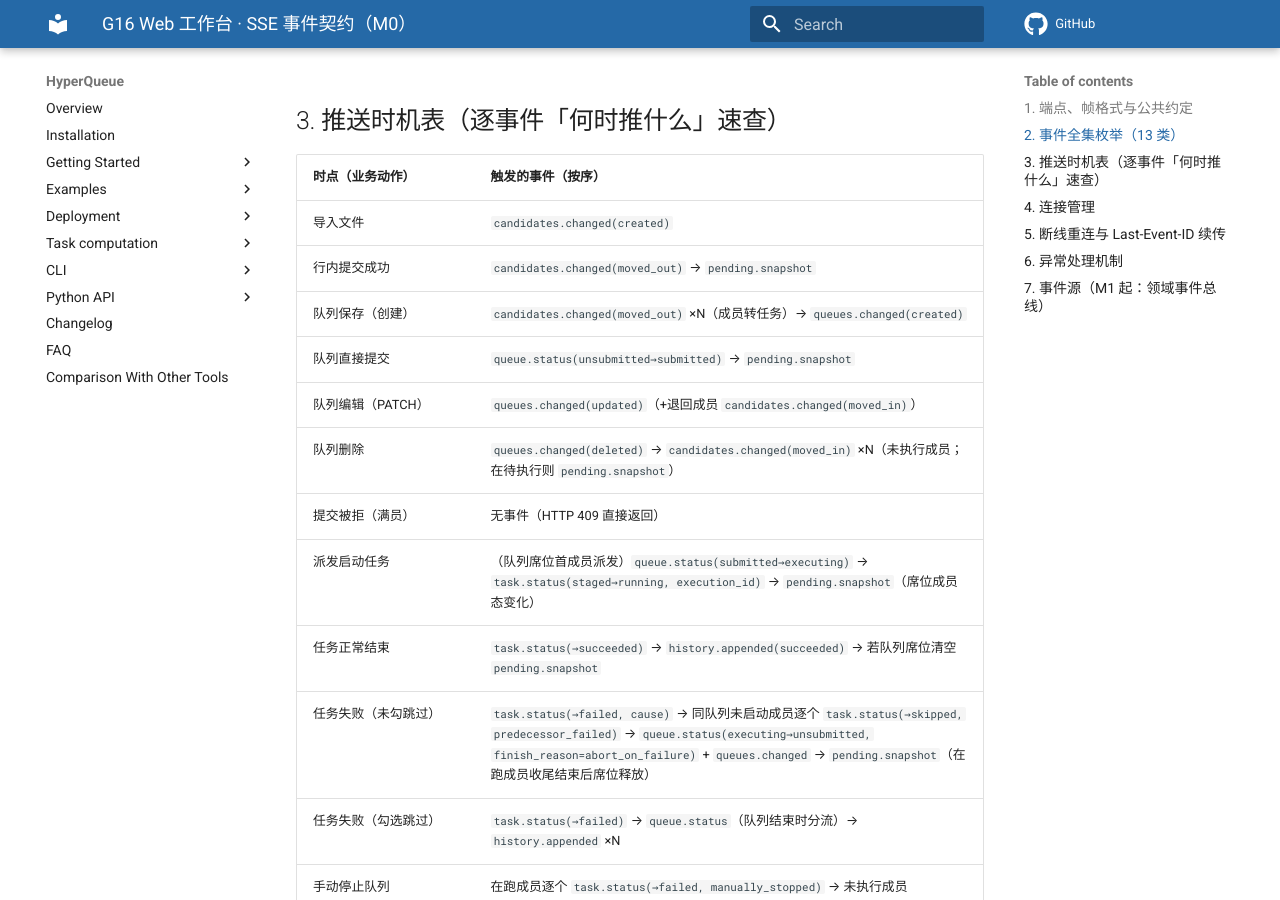
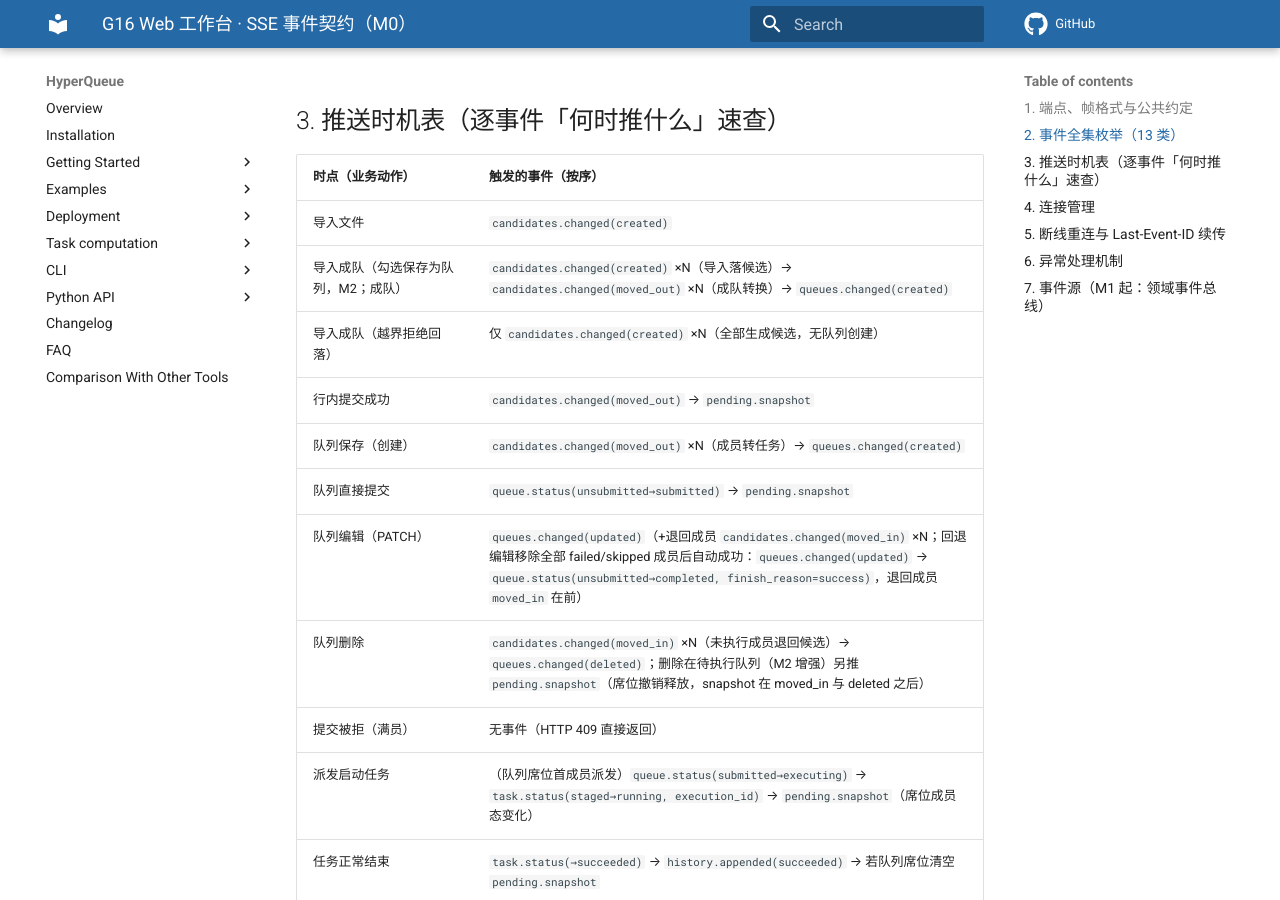
Before and after one commit to baizhancaiji/gauforge, an MkDocs documentation site: the page built from docs/api/sse.md, in a window 1280 px wide and 900 px high, scrolled down 2734 px. Built offline with MkDocs 1.6.1 and Material for MkDocs 9.7.7, drawn with Linux system fonts in a browser that asks for light colours; comment, search, counter and statistics services are not loaded; the version menu is left out.

Commit message:
docs(api): 导入成队契约增补与提交响应规范化标记
- POST /candidates 增补 queue_from_folder/folder_name 成队参数（越界回落语义）
- CandidateCreate 顶层增补 queue/queue_fallback_reason 可空字段
- SubmitResponse 增补 normalized 标记（三条提交端点共用，前端据以展示注记）
- mapping.md 补登导入与导入成队两行界面元素映射
- sse.md 时机表补导入成队事件序、队列删除行改述为与实施一致（moved_in ×N → queues.changed(deleted)）、PATCH 行补自动成功事件序

```diff
--- a/docs/api/sse.md
+++ b/docs/api/sse.md
@@ -51,11 +51,13 @@
 | 时点（业务动作） | 触发的事件（按序） |
 |---|---|
 | 导入文件 | `candidates.changed(created)` |
+| 导入成队（勾选保存为队列，M2；成队） | `candidates.changed(created)` ×N（导入落候选）→ `candidates.changed(moved_out)` ×N（成队转换）→ `queues.changed(created)` |
+| 导入成队（越界拒绝回落） | 仅 `candidates.changed(created)` ×N（全部生成候选，无队列创建） |
 | 行内提交成功 | `candidates.changed(moved_out)` → `pending.snapshot` |
 | 队列保存（创建） | `candidates.changed(moved_out)` ×N（成员转任务）→ `queues.changed(created)` |
 | 队列直接提交 | `queue.status(unsubmitted→submitted)` → `pending.snapshot` |
-| 队列编辑（PATCH） | `queues.changed(updated)`（+退回成员 `candidates.changed(moved_in)`） |
-| 队列删除 | `queues.changed(deleted)` → `candidates.changed(moved_in)` ×N（未执行成员；在待执行则 `pending.snapshot`） |
+| 队列编辑（PATCH） | `queues.changed(updated)`（+退回成员 `candidates.changed(moved_in)` ×N；回退编辑移除全部 failed/skipped 成员后自动成功：`queues.changed(updated)` → `queue.status(unsubmitted→completed, finish_reason=success)`，退回成员 `moved_in` 在前） |
+| 队列删除 | `candidates.changed(moved_in)` ×N（未执行成员退回候选）→ `queues.changed(deleted)`；删除在待执行队列（M2 增强）另推 `pending.snapshot`（席位撤销释放，snapshot 在 moved_in 与 deleted 之后） |
 | 提交被拒（满员） | 无事件（HTTP 409 直接返回） |
 | 派发启动任务 | （队列席位首成员派发）`queue.status(submitted→executing)` → `task.status(staged→running, execution_id)` → `pending.snapshot`（席位成员态变化） |
 | 任务正常结束 | `task.status(→succeeded)` → `history.appended(succeeded)` → 若队列席位清空 `pending.snapshot` |
```
Also changed, not shown: docs/api/mapping.md (+2 -0 lines), docs/api/openapi.yaml (+33 -2 lines).
